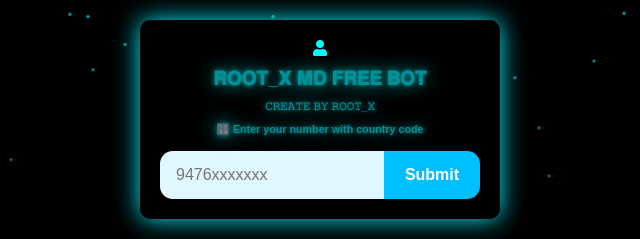
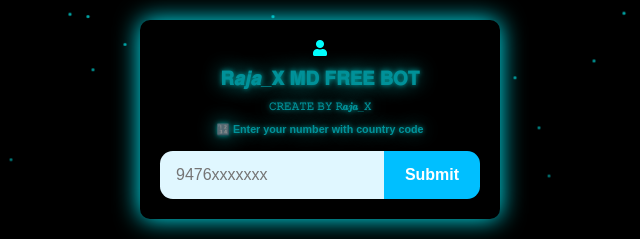
Before and after one commit to rajaking786p/ROOT_X-MINI-BOT, a website: page main.html in a window 1280 px wide. Shown: the part 281-520 px from the top of the page, 320-960 px from the left. Drawn offline with nearby package versions, Linux system fonts and the light colour scheme.

Commit message:
Update main.html
𝑹𝒂𝒋𝒂 𝒌𝒊𝒏𝒈

```diff
--- a/main.html
+++ b/main.html
@@ -3,7 +3,7 @@
 <head>
   <meta charset="UTF-8" />
   <meta name="viewport" content="width=device-width, initial-scale=1.0, maximum-scale=1.0, user-scalable=no"/>
-  <title>𝐑𝐎𝐎𝐓_𝐗 𝐖𝐄𝐁</title>
+  <title>𝐑𝒂𝒋𝒂_𝐗 𝐖𝐄𝐁</title>
   <link rel="stylesheet" href="https://cdnjs.cloudflare.com/ajax/libs/font-awesome/5.15.4/css/all.min.css"/>
   <style>
     body {
@@ -134,8 +134,8 @@
     <div class="box" id="box">
       <div id="text">
         <i class="fa fa-user" style="color:#00ffff;"></i>
-        <h3>𝐑𝐎𝐎𝐓_𝐗 𝐌𝐃 𝐅𝐑𝐄𝐄 𝐁𝐎𝐓</h3>
-        <h6>𝙲𝚁𝙴𝙰𝚃𝙴 𝙱𝚈 𝚁𝙾𝙾𝚃_𝚇</h6>
+        <h3>𝐑𝒂𝒋𝒂_𝐗 𝐌𝐃 𝐅𝐑𝐄𝐄 𝐁𝐎𝐓</h3>
+        <h6>𝙲𝚁𝙴𝙰𝚃𝙴 𝙱𝚈 𝚁𝒂𝒋𝒂_𝚇</h6>
         <h6>🔢 Enter your number with country code</h6>
 
         <div class="input-container">
```
